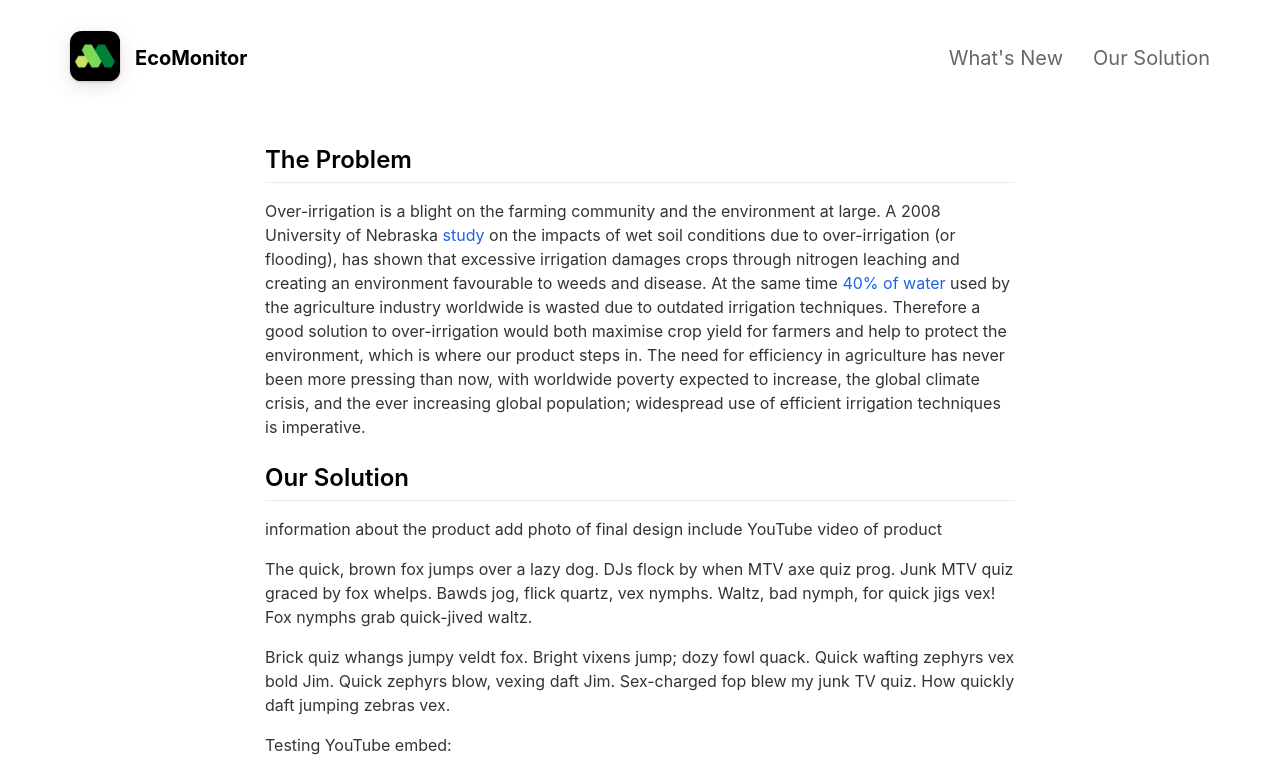
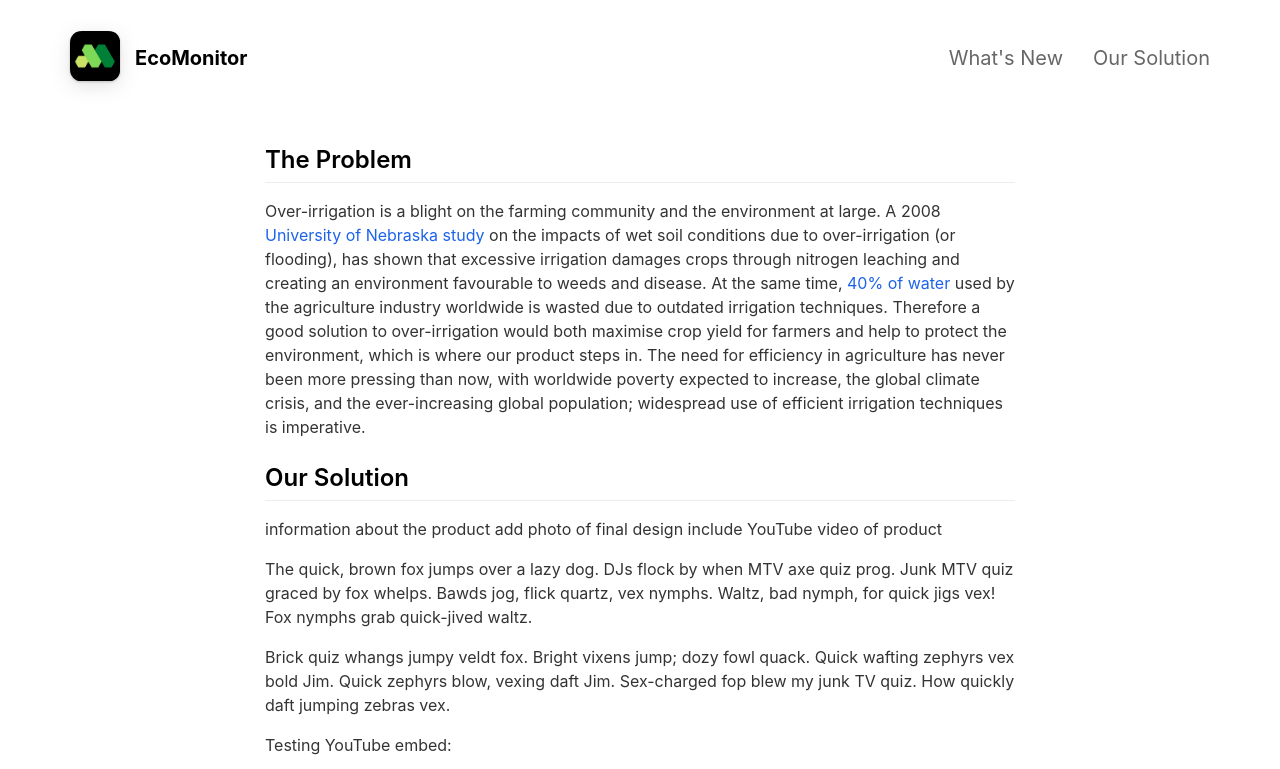
Before and after one commit to pi-drate/pi-drate.github.io, a Jekyll site: the page built from _pages/solution.md, in a window 1280 px wide, cut to the strip 0-769 px from the top of the page. Built offline with Jekyll 4.4.1, drawn with Linux system fonts in a browser that asks for light colours; nearby versions of some CDN libraries.

```diff
--- a/_pages/solution.md
+++ b/_pages/solution.md
@@ -6,8 +6,8 @@ include_in_header: true
 
 ## The Problem
 
-Over-irrigation is a blight on the farming community and the environment at large. A 2008 University of Nebraska [study](https://cropwatch.unl.edu/documents/g1904.pdf) on the impacts of wet soil conditions due to over-irrigation (or flooding), has shown that excessive irrigation damages crops through nitrogen leaching and creating an environment favourable to weeds and disease. At the same time [40% of water](https://htt.io/water-usage-in-the-agricultural-industry/) used by the agriculture industry worldwide is wasted due to outdated irrigation techniques. Therefore a good solution to over-irrigation would both maximise crop yield for farmers and help to protect the environment, which is where our product steps in.
-The need for efficiency in agriculture has never been more pressing than now, with worldwide poverty expected to increase, the global climate crisis, and the ever increasing global population; widespread use of efficient irrigation techniques is imperative.
+Over-irrigation is a blight on the farming community and the environment at large. A 2008 [University of Nebraska study](https://cropwatch.unl.edu/documents/g1904.pdf) on the impacts of wet soil conditions due to over-irrigation (or flooding), has shown that excessive irrigation damages crops through nitrogen leaching and creating an environment favourable to weeds and disease. At the same time, [40% of water](https://htt.io/water-usage-in-the-agricultural-industry/) used by the agriculture industry worldwide is wasted due to outdated irrigation techniques. Therefore a good solution to over-irrigation would both maximise crop yield for farmers and help to protect the environment, which is where our product steps in.
+The need for efficiency in agriculture has never been more pressing than now, with worldwide poverty expected to increase, the global climate crisis, and the ever-increasing global population; widespread use of efficient irrigation techniques is imperative.
 
 ## Our Solution
 
```
